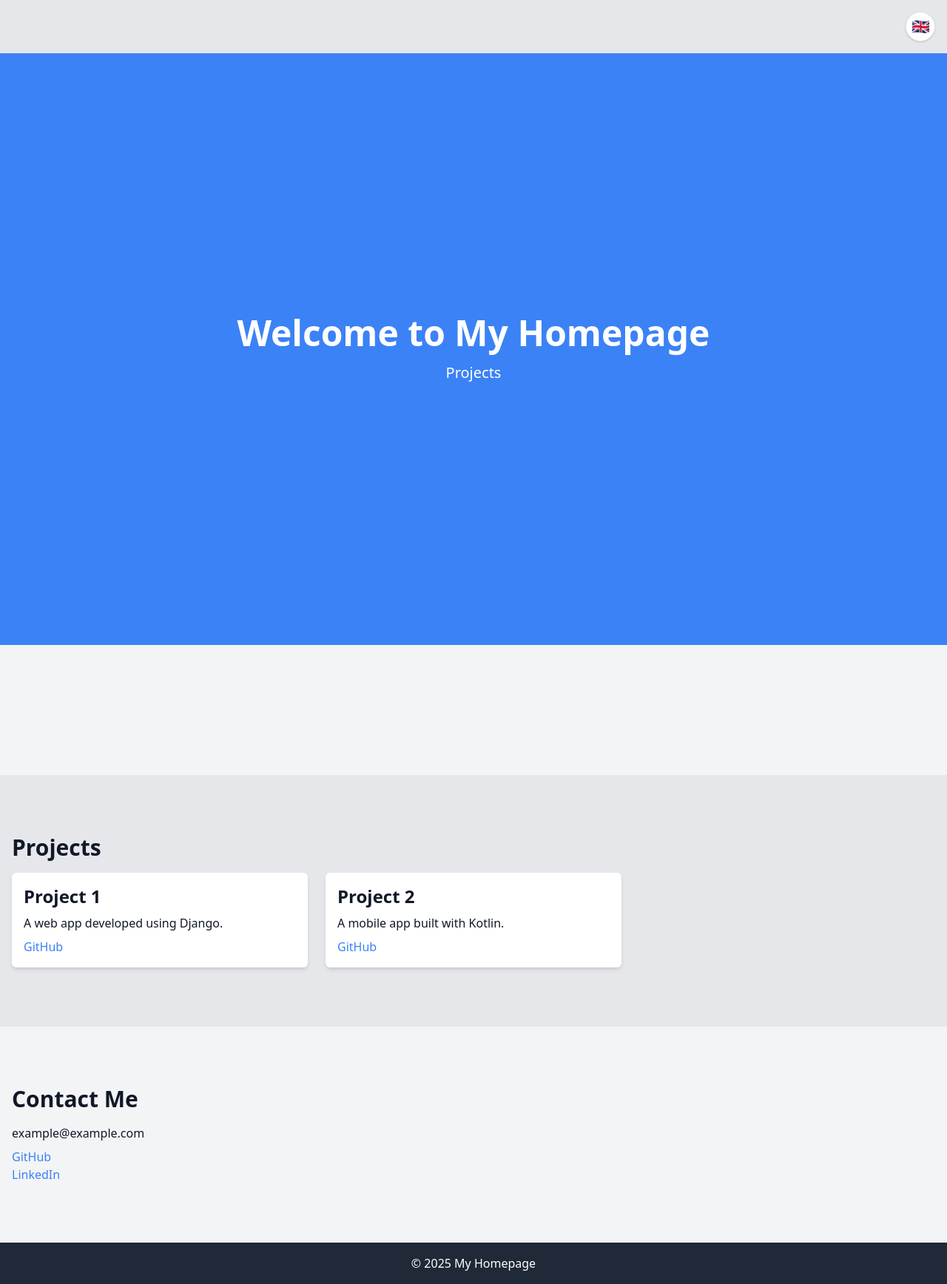
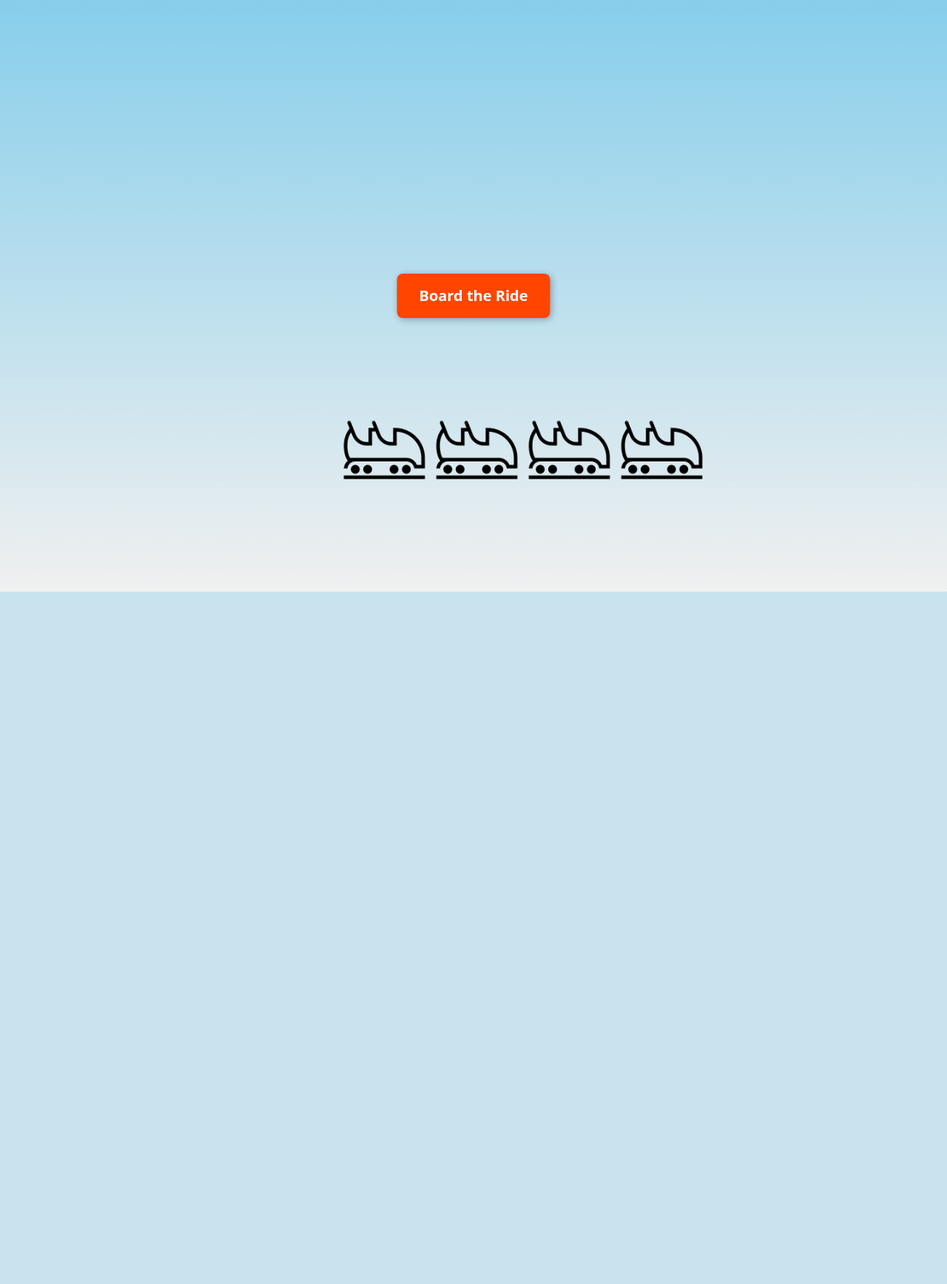
Before and after one commit to Shevrel/mywebsite, a Django app: page / in a window 1280 px wide. Shown: the whole page at 74% size. After the commit the page ends 800 px from the top, so only its background shows below. Run offline with Django 5.2, Linux system fonts and the light colour scheme; some libraries are stand-ins or nearby versions.

Commit message:
Further work on landing page with roller coaster animation

```diff
--- a/home/data.py
+++ b/home/data.py
@@ -2,8 +2,12 @@
     'en': {
         'about_content': "I am a developer passionate about building apps using Django, Kotlin, and more.",
         "hero_section": {
-            "title": "Welcome to My Homepage",
-            "description": "I am a developer passionate about building apps using Django, Kotlin, and more."
+            "title": "Welcome to My Ride",
+            "content": "I am a developer passionate about building apps using Django, Kotlin, and more."
+        },
+        'about': {
+            "title": "About Me",
+            "content": "Professional thrill ride seeker and passionate programmer.",
         },
         'projects': [
             {
@@ -18,20 +22,21 @@
             }
         ],
         'contact': {
+            'title': "Get your Ticket!",
             'email': "example@example.com",
             'social_links': {
                 'GitHub': "https://github.com/example",
                 'LinkedIn': "https://linkedin.com/in/example"
             }
         },
-        'welcome': "Welcome to My Homepage",
+        'welcome': "Welcome to My Ride",
         'about_heading': "About Me",
         'projects_heading': "Projects",
         'contact_heading': "Contact Me"
     },
     'de': {
         "hero_section": {
-            "title": "Herzlich willkommen auf meiner Homepage",
+            "title": "Willkommen auf meiner Fahrt!",
             "content": "Professioneller Karussellfahrer und leidenschaftlicher Programmierer.",
         },
         'about': {
@@ -51,13 +56,14 @@
             }
         ],
         'contact': {
+            'title': "Hol dir dein Ticket!",
             'email': "beispiel@example.com",
             'social_links': {
                 'GitHub': "https://github.com/example",
                 'LinkedIn': "https://linkedin.com/in/example"
             }
         },
-        'welcome': "Willkommen auf meiner Homepage",
+        'welcome': "Willkommen auf meiner Fahrt!",
         'projects_heading': "Projekte",
         'contact_heading': "Kontaktiere mich"
     }
--- /dev/null
+++ b/home/static/home/css/styles.css
@@ -0,0 +1,96 @@
+body {
+    margin: 0;
+    overflow: hidden;
+    background: linear-gradient(to bottom, #87CEEB, #f0f0f0);
+    display: flex;
+    justify-content: center;
+    align-items: center;
+    height: 100vh;
+    flex-direction: column;
+}
+.station {
+    /*position: absolute;*/
+    /*bottom: 75px;*/
+    /*width: 100%;*/
+    /*height: 150px;*/
+    /*!*background: #555;*!*/
+    /*!*background: url("{% static 'home/static/home/images/wood-floor.png'}") repeat;*!*/
+    /*background: url('../images/wood-floor.png') repeat;*/
+    /*!* rotate the background *!*/
+    /*!*transform: rotate(90deg);*!*/
+
+    /*background-size: cover;*/
+    /*border-top: 5px solid #333;*/
+}
+.track {
+    /*position: absolute;*/
+    /*bottom: 150px;*/
+    /*width: 100%;*/
+    /*height: 10px;*/
+    /*background: #222;*/
+}
+.fence {
+    /*position: absolute;*/
+    /*top: 20%;*/
+    /*width: 100%;*/
+    /*height: 150px;*/
+    /*background: url("{% static 'home/images/fence.png' %}") repeat-x center;*/
+    /*background-size: contain;*/
+}
+.coaster {
+    position: absolute;
+    bottom: 130px;
+    left: -500px;
+    display: flex;
+    gap: 5px;
+    transition: transform 4s ease-in-out;
+}
+.coaster img {
+    width: 120px;
+    height: auto;
+}
+.coaster.arriving {
+    transform: translateX(75vw);
+}
+.coaster.departing {
+    transform: translateX(200vw);
+}
+.main-content {
+    display: none;
+}
+
+.board-btn {
+    position: absolute;
+    top: 50%;
+    left: 50%;
+    transform: translate(-50%, -50%);
+    padding: 15px 30px;
+    background: #ff4500;
+    border: none;
+    font-size: 20px;
+    font-weight: bold;
+    color: white;
+    cursor: pointer;
+    display: none;
+    border-radius: 8px;
+    box-shadow: 2px 2px 10px rgba(0, 0, 0, 0.3);
+}
+.station-lights {
+    position: absolute;
+    top: 10%;
+    left: 50%;
+    transform: translateX(-50%);
+    width: 200px;
+    height: 20px;
+    background: yellow;
+    animation: flicker 1s infinite alternate;
+}
+@keyframes flicker {
+    0% { opacity: 1; }
+    100% { opacity: 0.5; }
+}
+@keyframes scrollToIndex {
+    0% { transform: translateY(0); }
+    100% { transform: translateY(-100vh); }
+}
+/* tes */
--- /dev/null
+++ b/home/static/home/js/script.js
@@ -0,0 +1,18 @@
+document.addEventListener("DOMContentLoaded", function() {
+    setTimeout(() => {
+        document.querySelector(".coaster").classList.add("arriving");
+        setTimeout(() => {
+            document.querySelector(".board-btn").style.display = "block";
+        }, 4000);
+    }, 1500);
+});
+
+function startRide() {
+    document.querySelector(".coaster").classList.remove("arriving");
+    document.querySelector(".coaster").classList.add("departing");
+    document.querySelector(".board-btn").style.display = "none";
+    setTimeout(() => {
+        document.getElementById("main-content").style.display = "block";
+        document.getElementById("hero").scrollIntoView({ behavior: "smooth" });
+    }, 3000);
+}
--- a/home/templates/home/templates/index.html
+++ b/home/templates/home/templates/index.html
@@ -1,9 +1,30 @@
 {% extends "base.html" %}
+{% load static %}
 
 {% block title %}{{ content.welcome }}{% endblock %}
 
 {% block content %}
+  <link rel="stylesheet" href="{% static 'home/css/styles.css'%}">
+
+    <!-- Coaster Introduction -->
+    <div class="fence"></div>
+    <div class="station"></div>
+    <div class="track"></div>
+    <div class="coaster">
+      <img src="{% static 'home/images/coaster.png' %}" alt="Coaster Car">
+      <img src="{% static 'home/images/coaster.png' %}" alt="Coaster Car">
+      <img src="{% static 'home/images/coaster.png' %}" alt="Coaster Car">
+      <img src="{% static 'home/images/coaster.png' %}" alt="Coaster Car">
+    </div>
+    <button class="board-btn" onclick="startRide()">Board the Ride</button>
+
+
+
+
+  <!-- Main Content Wrapper (Initially Hidden) -->
   <!-- Language Switcher -->
+
+  <div id="main-content" style="display: none;">
     <nav class="bg-gray-200 p-4 flex justify-end">
       <div x-data="{ open: false }" class="relative">
         <!-- Circular Button with Current Language Flag -->
@@ -18,11 +39,8 @@
         </div>
       </div>
     </nav>
-
-
-
     <!-- Hero Section -->
-  <header class="h-screen flex items-center justify-center bg-blue-500 text-white text-center">
+    <header id="hero" class="h-screen flex items-center justify-center bg-blue-500 text-white text-center">
       <div>
         <h1 class="text-5xl font-bold">{{ content.welcome }}</h1>
         <p class="text-xl mt-4">{{ content.projects_heading }}</p>
@@ -61,9 +79,12 @@
         {% endfor %}
       </ul>
     </section>
-
   <!-- Footer -->
   <footer class="bg-gray-800 text-white text-center py-4">
     <p>&copy; 2025 My Homepage</p>
   </footer>
+  </div>
+
+
+  <script src="{% static 'home/js/script.js'%}"></script>
 {% endblock %}
--- a/home/urls.py
+++ b/home/urls.py
@@ -2,5 +2,6 @@
 from . import views
 
 urlpatterns = [
+    # path('index', views.index, name='index'),
     path('', views.index, name='index'),
 ]
--- a/home/views.py
+++ b/home/views.py
@@ -12,3 +12,6 @@
         'content': content,
         'current_language': lang
     })
+
+def landing(request):
+    return render(request, 'home/templates/landing.html')
--- a/mywebsite/settings.py
+++ b/mywebsite/settings.py
@@ -10,6 +10,7 @@
 https://docs.djangoproject.com/en/5.1/ref/settings/
 """
 
+import os
 from pathlib import Path
 
 # Build paths inside the project like this: BASE_DIR / 'subdir'.
@@ -119,6 +120,10 @@
 
 STATIC_URL = 'static/'
 
+STATIC_FILES_DIRS = [
+    BASE_DIR / 'home/static',
+]
+
 # Default primary key field type
 # https://docs.djangoproject.com/en/5.1/ref/settings/#default-auto-field
 
--- a/mywebsite/urls.py
+++ b/mywebsite/urls.py
@@ -16,6 +16,8 @@
 """
 from django.contrib import admin
 from django.urls import path, include
+from django.conf import settings
+from django.conf.urls.static import static
 
 urlpatterns = [
     path('admin/', admin.site.urls),
```
Also changed, not shown: home/templates/home/templates/landing.html (added, +25 -0 lines), home/static/home/images/coaster.png (added), 1 other file. Lines whose indentation alone changed are shown as unchanged.
